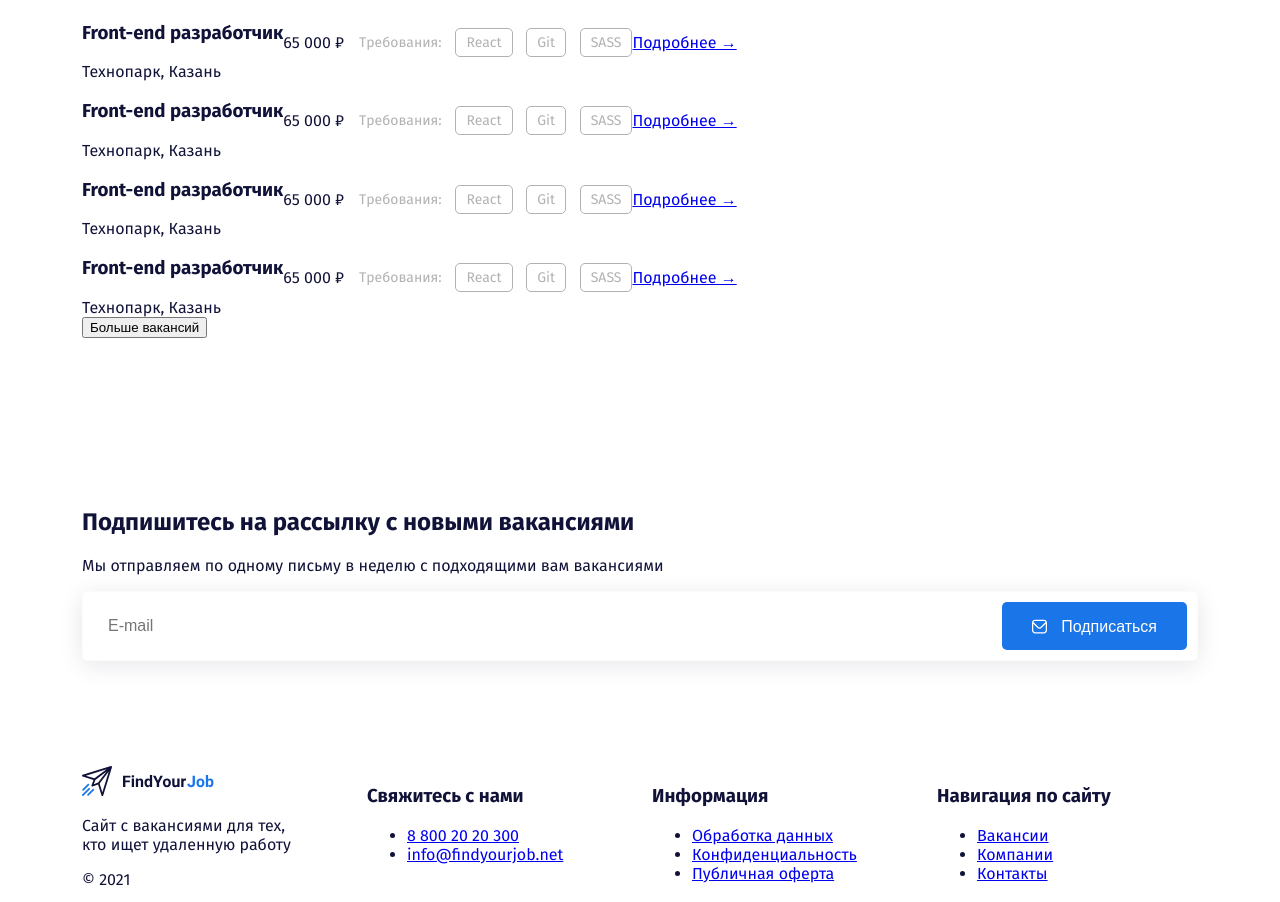
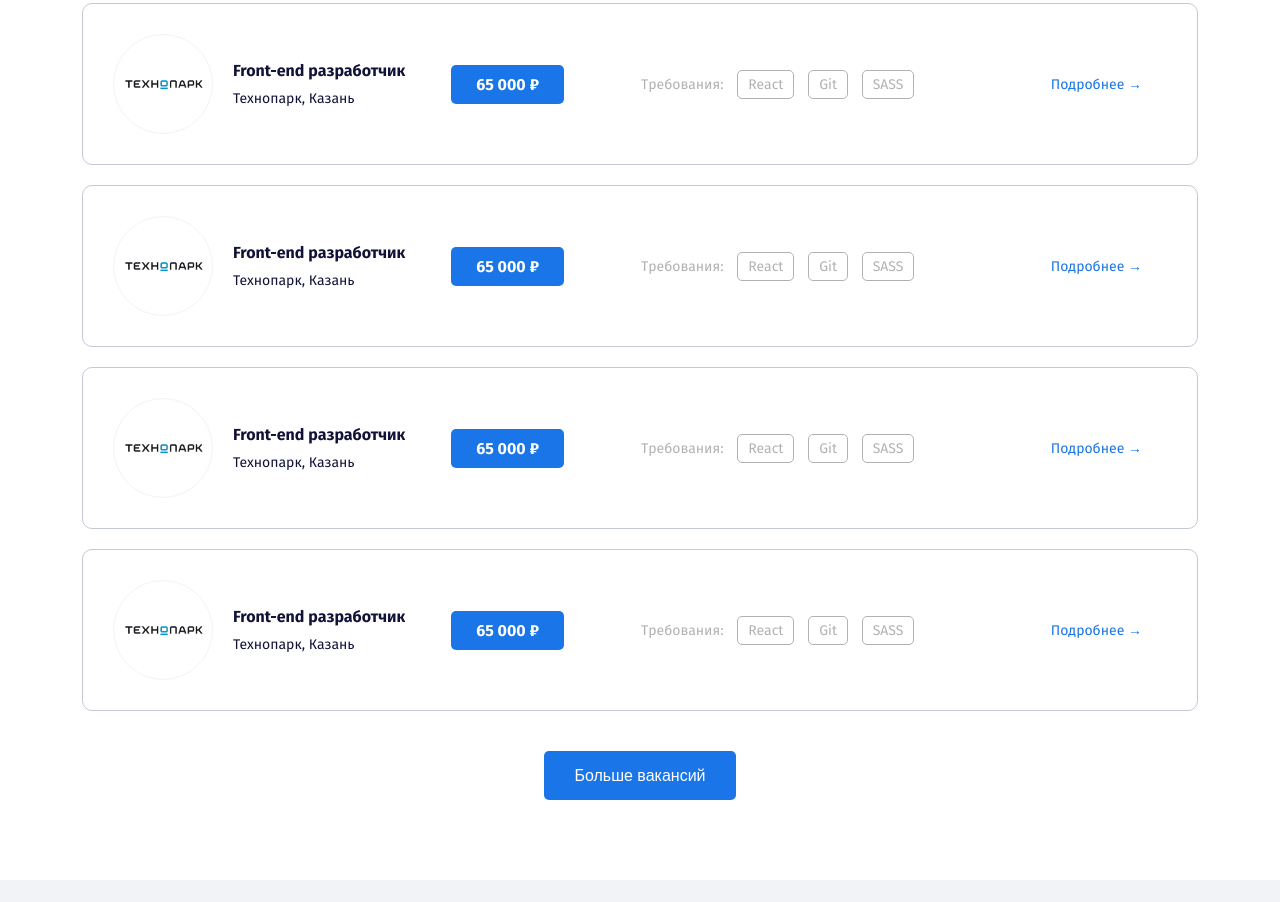
Before and after one commit to shodikhuja83/findyourjob, a plain HTML site: page index.html in a window 1280 px wide. Shown: the part 1220-2122 px from the top of the page. Drawn offline with Linux system fonts and the light colour scheme.

Commit message:
update day 3

```diff
--- a/css/style.css
+++ b/css/style.css
@@ -34,7 +34,6 @@ body {
   text-decoration: none;
   display: inline-block;
   border: none;
-  font-size: 16px;
 }
 
 .button-link {
@@ -48,15 +47,6 @@ body {
   border-radius: 5px;
   padding: 15px 30px;
   color: #fff;
-}
-
-.button-icon {
-  vertical-align: middle;
-  margin-right: 10px;
-}
-
-.button-text {
-  vertical-align: middle;
 }
 
 .hero-title {
@@ -73,7 +63,7 @@ body {
 }
 
 .input-group {
-  background-color: #fff;
+  background: #ffffff;
   border: 1px solid rgba(209, 209, 209, 0.1);
   box-shadow: 0px 4px 25px rgba(15, 17, 56, 0.1);
   border-radius: 5px;
@@ -91,11 +81,20 @@ body {
 }
 
 .input:focus {
-  outline: none;
+  outline: 1px dotted #666;
+}
+
+.button-icon {
+  vertical-align: middle;
+  margin-right: 10px;
+}
+
+.button-text {
+  vertical-align: middle;
 }
 
 .tags-group {
-  padding-left: 15px;
+  margin-left: 15px;
   color: #b2b2b2;
   font-size: 14px;
   line-height: 17px;
@@ -116,8 +115,8 @@ body {
 }
 
 .section-title {
+  margin-bottom: 40px;
   margin-top: 0;
-  margin-bottom: 40px;
 }
 
 .card {
@@ -129,17 +128,138 @@ body {
   transition: background 0.2s, color 0.2s;
 }
 
+.card:hover {
+  background: #1a75e8;
+  color: #fff;
+}
+
+.card:hover .card-icon {
+  fill: #fff;
+}
+
 .card-icon {
   fill: #111238;
   margin-bottom: 15px;
   transition: fill 0.2s;
 }
 
-.card:hover .card-icon {
-  fill: #fff;
+.offer {
+  border: 1px solid #c5c9d5;
+  border-radius: 10px;
+  padding: 30px;
+  margin-bottom: 20px;
 }
 
-.card:hover {
+.offer-image {
+  width: 100px;
+  height: 100px;
+  border-radius: 50%;
+  background: #fff url('../img/logo-company.png') no-repeat center / contain;
+  border: 1px solid #f2f3f6;
+}
+
+.offer-title {
+  margin-left: 20px;
+}
+
+.offer-heading {
+  font-size: 16px;
+  line-height: 19px;
+  margin: 0 auto;
+}
+
+.offer-place {
+  font-size: 14px;
+  line-height: 17px;
+  margin-top: 10px;
+}
+
+.offer-salary {
+  font-weight: bold;
+  font-size: 16px;
+  line-height: 19px;
+  color: #fff;
+  margin: 0 62px 0 46px;
+  padding: 10px 25px;
   background: #1a75e8;
+  border-radius: 5px;
+}
+
+.more {
+  font-size: 14px;
+  line-height: 17px;
+  color: #1a75e8;
+  text-decoration: none;
+  margin-left: auto;
+  margin-right: 25px;
+}
+
+.offer-more {
+  font-size: 16px;
+  line-height: 19px;
   color: #fff;
+  margin: 20px auto 0;
+  border: 0;
+  padding: 15px 30px;
+  background: #1a75e8;
+  border-radius: 5px;
 }
+
+.subscribe {
+  background: #f2f3f6;
+}
+
+.subscribe-title {
+  font-size: 36px;
+  line-height: 43px;
+  color: #111238;
+  margin-bottom: 20px;
+}
+
+.subscibe-subtitle {
+  font-size: 18px;
+  line-height: 140%;
+  color: #111238;
+  margin-bottom: 40px;
+}
+
+.subscribe-form {
+  max-width: 460px;
+  margin: auto;
+  text-align: center;
+}
+
+.footer {
+  padding-top: 70px;
+  padding-bottom: 100px;
+}
+
+.footer-description,
+.footer-copyright {
+  font-size: 12px;
+  line-height: 140%;
+  color: #b2b2b2;
+}
+
+.footer-title {
+  margin-top: 0;
+  font-weight: bold;
+  font-size: 16px;
+  line-height: 19px;
+  margin-bottom: 15px;
+}
+
+.footer-list {
+  margin: 0;
+  padding: 0;
+  list-style: none;
+}
+
+.footer-list-link {
+  display: block;
+  margin-bottom: 10px;
+  font-size: 16px;
+  line-height: 19px;
+  text-decoration: none;
+  color: #111238;
+}
```
